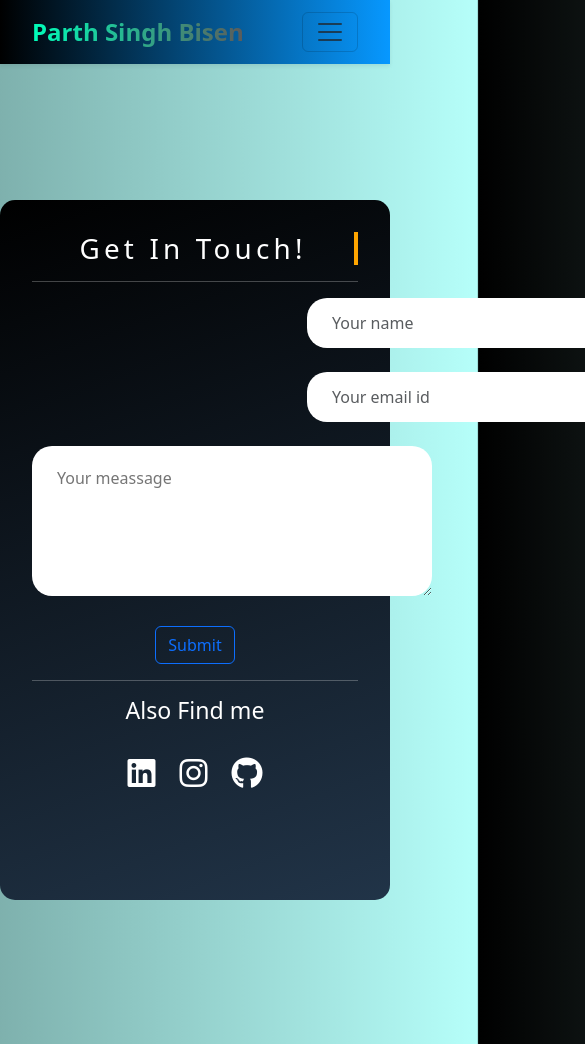
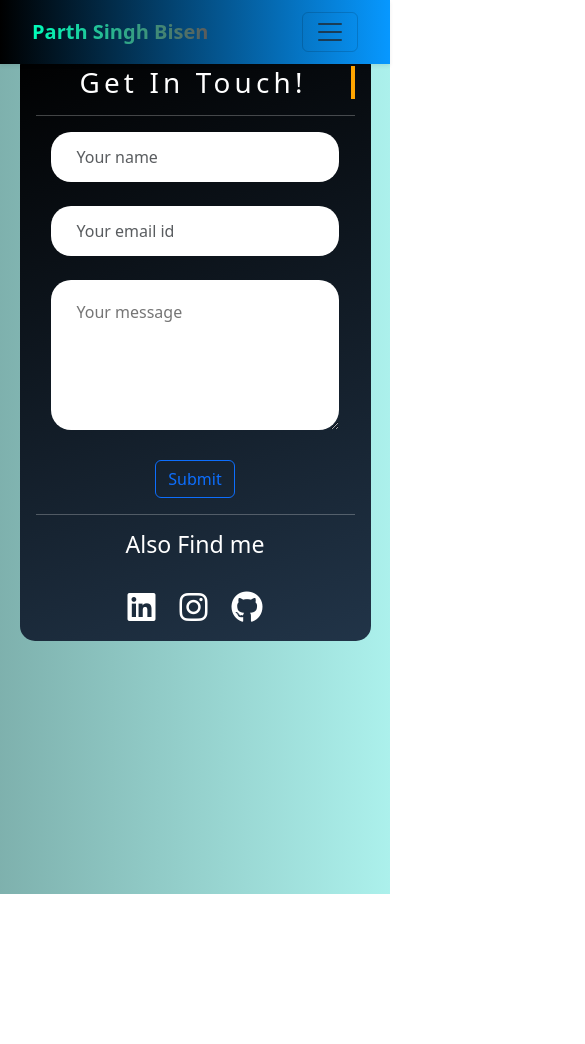
Before and after one commit to Parth520/Parth-Singh-Bisen, a website: page contact/contact.ejs in a window 390 px wide. Shown: the top 1044 px of the page, 585 px wide, since content can reach past the window. After the commit the page ends 894 px from the top, so only its background shows below. Drawn offline with nearby package versions, Linux system fonts and the light colour scheme; files that its build step writes are made by us from their sources.

Commit message:
contact.ejs

```diff
--- a/contact/contact.ejs
+++ b/contact/contact.ejs
@@ -10,8 +10,6 @@
     <link rel="stylesheet" href="https://cdnjs.cloudflare.com/ajax/libs/font-awesome/6.5.0/css/all.min.css" />
 
     <style>
-        /* Include the CSS from the previous sections here */
-
         body {
             margin: 0;
             height: 100vh;
@@ -24,9 +22,11 @@
             0% {
                 background-position: 0% 50%;
             }
+
             50% {
                 background-position: 100% 50%;
             }
+
             100% {
                 background-position: 0% 50%;
             }
@@ -37,16 +37,17 @@
             backdrop-filter: blur(10px);
             border-radius: 15px;
             padding: 2rem;
-            height: 700px;
-            max-width: 1000px;
-            margin: 200px auto;
+            max-width: 90%;
+            margin: 100px auto;
             text-align: center;
             color: #fff;
         }
 
-        .form-control {
-            margin-left: 275px;
-            width: 400px;
+        .form-control,
+        .form-control1 {
+            width: 100%;
+            max-width: 500px;
+            margin: 0 auto;
             height: 50px;
             border: none;
             outline: none;
@@ -57,45 +58,35 @@
         }
 
         .form-control1 {
-            width: 400px;
             height: 150px;
-            border: none;
-            outline: none;
             padding-top: 20px;
-            padding-left: 25px;
-            font-weight: 500;
-            color: purple;
-            border-radius: 20px;
         }
 
         .typewriter {
             overflow: hidden;
-            /* Ensures the content is hidden initially */
             border-right: 0.15em solid orange;
-            /* Creates the cursor effect */
             white-space: nowrap;
-            /* Keeps the text on a single line */
             margin: 0 auto;
             letter-spacing: 0.15em;
             animation: typing 3.5s steps(40, end), blink-caret 0.75s step-end infinite;
         }
-        /* Typing animation */
 
         @keyframes typing {
             from {
                 width: 0
             }
+
             to {
                 width: 100%
             }
         }
-        /* Blinking cursor animation */
 
         @keyframes blink-caret {
             from,
             to {
                 border-color: transparent
             }
+
             50% {
                 border-color: orange;
             }
@@ -108,20 +99,8 @@
             animation: gradientBG 15s ease infinite;
         }
 
-        @keyframes gradientBG {
-            0% {
-                background-position: 0% 50%;
-            }
-            50% {
-                background-position: 100% 50%;
-            }
-            100% {
-                background-position: 0% 50%;
-            }
-        }
-
         .navbar h1 {
-            font-size: 1.75rem;
+            font-size: 1.5rem;
             font-weight: 600;
             background: linear-gradient(to right, #00feba, #5b5b5b);
             -webkit-background-clip: text;
@@ -138,29 +117,18 @@
             object-fit: cover;
             z-index: -2;
         }
-        /* Navbar with soft color and subtle shadow */
 
         .custom-navbar {
             background: linear-gradient(to right, black, #0798ff);
-            /* Soft pastel gradient */
             padding: 0.75rem 1.25rem;
             box-shadow: 0 2px 4px rgba(0, 0, 0, 0.1);
         }
-        /* Brand title */
-
-        .custom-navbar .navbar-brand {
-            font-size: 1.5rem;
-            color: #2c3e50;
-        }
-        /* Offcanvas background with soft gradient */
 
         .custom-offcanvas {
             background: linear-gradient(to bottom, #ffffff, #e7f1f9);
-            /* Calming gradient */
             padding: 1.5rem;
             border-left: 1px solid #ced4da;
         }
-        /* Buttons with modern color palette */
 
         .custom-btn {
             background-color: #0dcaf0;
@@ -178,7 +146,7 @@
         }
 
         .offcanvas-end {
-            background-image: radial-gradient( black, #27548A);
+            background-image: radial-gradient(black, #27548A);
         }
 
         .offcanvas-title {
@@ -193,23 +161,35 @@
         .social-icon:hover {
             transform: scale(1.2);
         }
-        /* Specific hover colors for each brand */
 
         .social-icon.linkedin:hover {
             color: #0077B5;
             background-color: white;
-            /* LinkedIn blue */
         }
 
         .social-icon.instagram:hover {
             background-image: linear-gradient(#833AB4, #fd1d1d, #fcb045);
-            /* Instagram pink */
         }
 
         .social-icon.github:hover {
             color: #333;
             background-color: white;
-            /* GitHub dark */
+        }
+
+        @media (max-width: 768px) {
+            .overlay {
+                margin: 50px auto;
+                padding: 1rem;
+            }
+
+            .navbar h1 {
+                font-size: 1.25rem;
+            }
+
+            .form-control,
+            .form-control1 {
+                width: 90%;
+            }
         }
     </style>
 </head>
@@ -243,19 +223,16 @@
 
 
     <div class="overlay">
-
-
         <h1 class="typewriter">Get In Touch!</h1>
         <hr>
 
         <form action="https://api.web3forms.com/submit" method="POST">
-
             <input type="hidden" name="access_key" value="74136384-973c-4482-baae-b67f2ca994c5">
             <input type="text" class="form-control" placeholder="Your name" name="name" required>
             <br>
             <input type="email" class="form-control" placeholder="Your email id" name="email id" required>
             <br>
-            <textarea class="form-control1" placeholder="Your meassage" name="message" required></textarea>
+            <textarea class="form-control1" placeholder="Your message" name="message" required></textarea>
             <br>
             <br>
             <button type="submit" class="btn btn-outline-primary">Submit</button>
@@ -275,7 +252,6 @@
                     <i class="fab fa-github fa-2x"></i>
                 </a>
             </div>
-
         </div>
     </div>
     <script src="https://cdn.jsdelivr.net/npm/bootstrap@5.3.5/dist/js/bootstrap.bundle.min.js" crossorigin="anonymous"></script>
```
